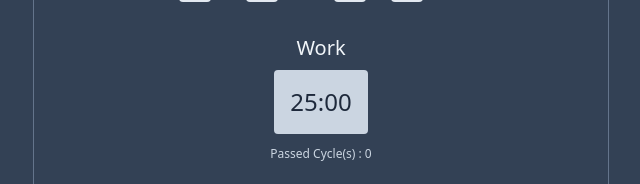
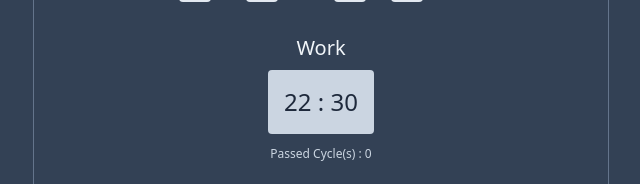
Before and after one commit to OG93-COM/10ReactProjects, a React (Vite) app in the folder Promodoro/: page / in a window 1280 px wide. Shown: the part 247-431 px from the top of the page, without its empty margins (319-959 px from the left). Built offline with nearby package versions, Linux system fonts and the light colour scheme.

Commit message:
Promodoro

```diff
--- a/Promodoro/src/App.jsx
+++ b/Promodoro/src/App.jsx
@@ -1,6 +1,7 @@
 import ToggleButton from "./components/ToggleButton"
 import { UpdateTimeButton } from "./components/UpdateTimeButton"
 import { useSelector } from 'react-redux'
+import getFormattedValues from "./utils/getFormattedValues.js"
 
 function App() {
 
@@ -33,13 +34,13 @@ function App() {
         </div>
 
         <div className="text-center text-xl font-semiold mb-2">
-          Work
+          {chronoValues.displayedValue.heading}
         </div>
         <div className="text-center flex justify-center mb-1 ">
-          <span className="text-2xl text-slate-800 bg-slate-300 p-4 rounded">25:00</span>
+          <span className="text-2xl text-slate-800 bg-slate-300 p-4 rounded">{getFormattedValues(chronoValues.displayedValue.value)}</span>
         </div>
         <div className="text-center flex justify-center mb-1 ">
-        <p className="text-center text-xs m-2 text-slate-300">Passed Cycle(s) : 0</p>
+        <p className="text-center text-xs m-2 text-slate-300">Passed Cycle(s) : {chronoValues.cycle}</p>
         </div>
         <ToggleButton/>
 
--- a/Promodoro/src/features/chrono.js
+++ b/Promodoro/src/features/chrono.js
@@ -13,7 +13,7 @@ const initialState = {
         intervalId: undefined,
         cycle: 0,
         displayedValue:{
-            value:1500,
+            value:1350,
             heading:"Work"
         }
     }
--- /dev/null
+++ b/Promodoro/src/utils/getFormattedValues.js
@@ -0,0 +1,8 @@
+function getFormattedValue (time){
+    const minute = `${Math.trunc(time/60) <10 ? `0${Math.trunc(time/60)}` : Math.trunc(time/60) }`
+    const seconde = `${time % 60 < 10 ? `0${time % 60}` : time % 60}`;
+    const myTime = minute + " : " + seconde
+    return (myTime )
+}
+
+export default getFormattedValue;
```
